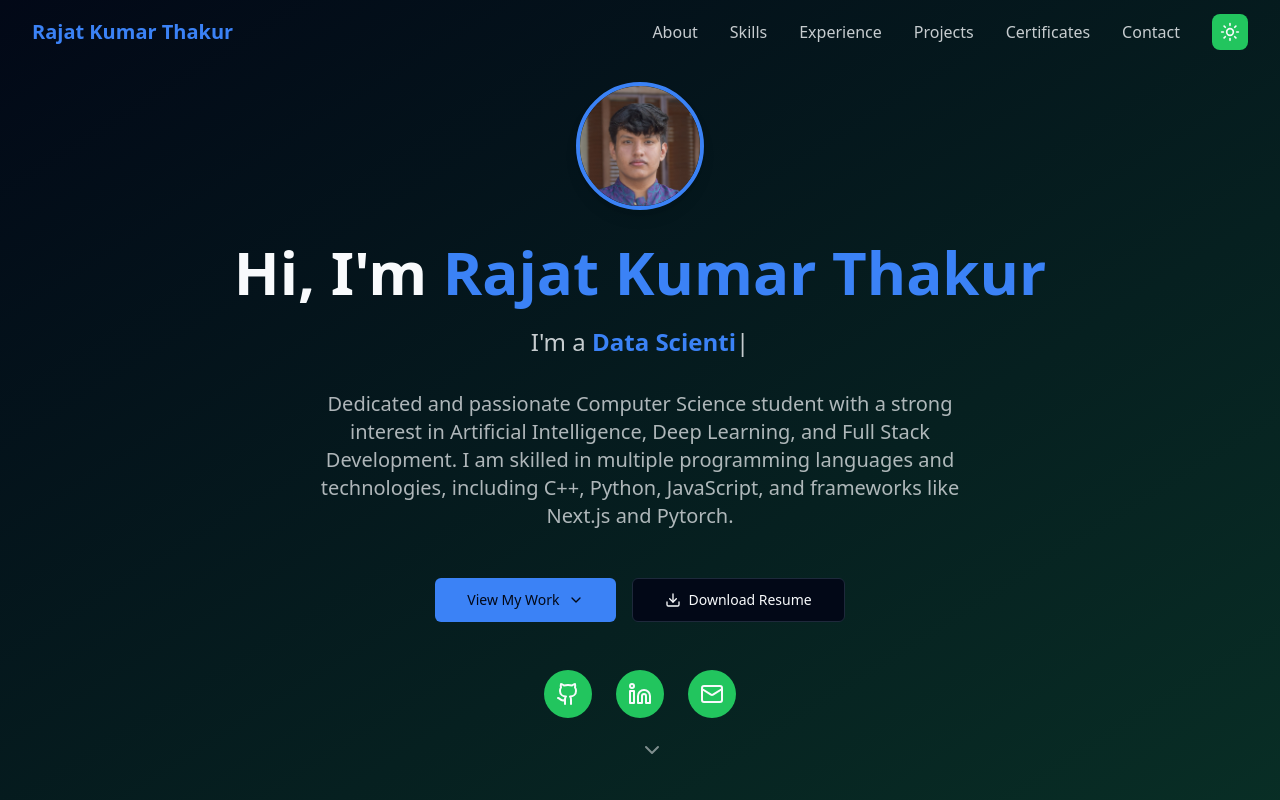
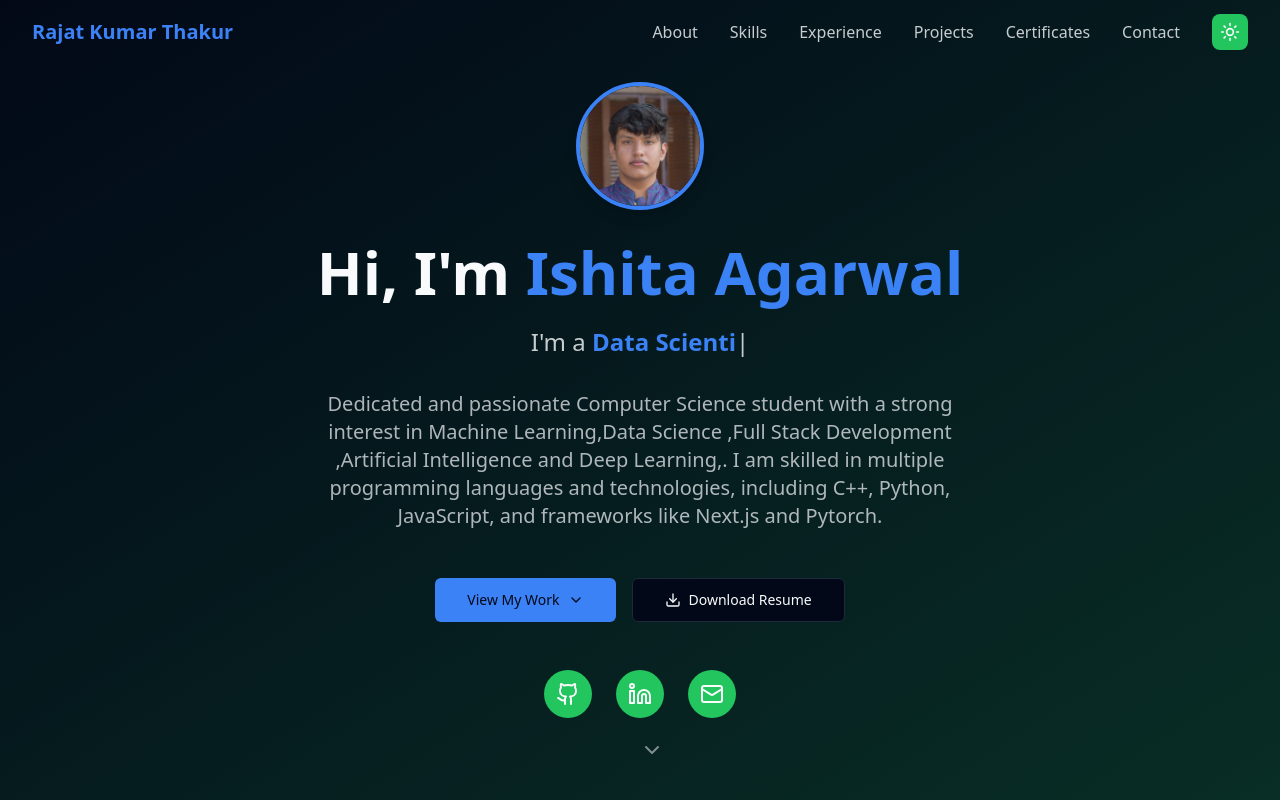
Before and after one commit to ishita-139/Portfolio-main, a Next.js app: page / in a window 1280 px wide. Shown: the top 800 px of the page. Built offline with nearby package versions, Linux system fonts and the light colour scheme.

Commit message:
Update Hero.tsx

```diff
--- a/components/Hero.tsx
+++ b/components/Hero.tsx
@@ -56,13 +56,13 @@ export function Hero() {
           {/* Profile Image */}
           <img
             src="/profile.jpg"
-            alt="Rajat Kumar Thakur profile"
+            alt="Ishita Agarwal profile"
             className="w-32 h-32 mx-auto mb-8 rounded-full border-4 border-primary object-cover shadow-lg"
           />
 
           {/* Name and Title */}
           <h1 className="text-4xl md:text-6xl font-bold mb-6 text-foreground">
-            Hi, I&apos;m <span className="text-primary">Rajat Kumar Thakur</span>
+            Hi, I&apos;m <span className="text-primary">Ishita Agarwal</span>
           </h1>
 
           <div className="text-xl md:text-2xl mb-8 text-foreground/80 min-h-[2rem]">
@@ -72,8 +72,8 @@ export function Hero() {
 
           {/* Description */}
           <p className="text-lg md:text-xl mb-12 text-foreground/70 max-w-2xl mx-auto leading-relaxed">
-            Dedicated and passionate Computer Science student with a strong interest in Artificial Intelligence, Deep Learning,
-            and Full Stack Development.
+            Dedicated and passionate Computer Science student with a strong interest in Machine Learning,Data Science
+            ,Full Stack Development ,Artificial Intelligence and Deep Learning,.
             I am skilled in multiple programming languages and technologies, including C++, Python, JavaScript, and frameworks like Next.js and Pytorch.
           </p>
 
@@ -106,7 +106,7 @@ export function Hero() {
           {/* Social Links */}
           <div className="flex justify-center space-x-6">
             <a
-              href="https://github.com/rajat-kumar-thakur"
+              href="https://github.com/ishita-139"
               target="_blank"
               rel="noopener noreferrer"
               className="p-3 rounded-full bg-secondary hover:bg-secondary/80 transition-colors hover:scale-110 transform duration-200"
@@ -115,7 +115,7 @@ export function Hero() {
               <Github className="h-6 w-6" />
             </a>
             <a
-              href="https://linkedin.com/in/rajat-kumar-thakur"
+              href="https://www.linkedin.com/in/ishita-agarwal-a65168238/"
               target="_blank"
               rel="noopener noreferrer"
               className="p-3 rounded-full bg-secondary hover:bg-secondary/80 transition-colors hover:scale-110 transform duration-200"
@@ -124,7 +124,7 @@ export function Hero() {
               <Linkedin className="h-6 w-6" />
             </a>
             <a
-              href="mailto: rajatlovescloud@gmail.com"
+              href="mailto: ishitaagarwal1309@gmail.com"
               target="_blank"
               rel="noopener noreferrer"
               className="p-3 rounded-full bg-secondary hover:bg-secondary/80 transition-colors hover:scale-110 transform duration-200"
```
